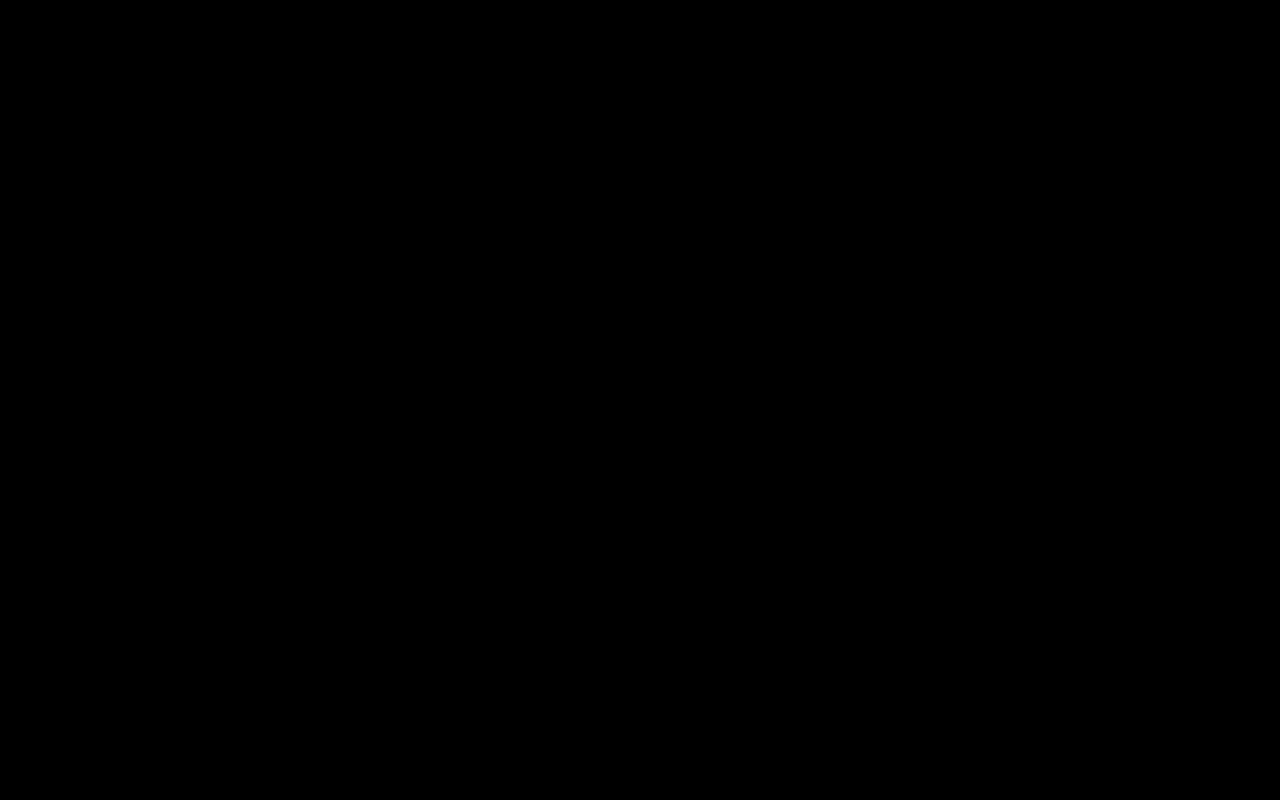
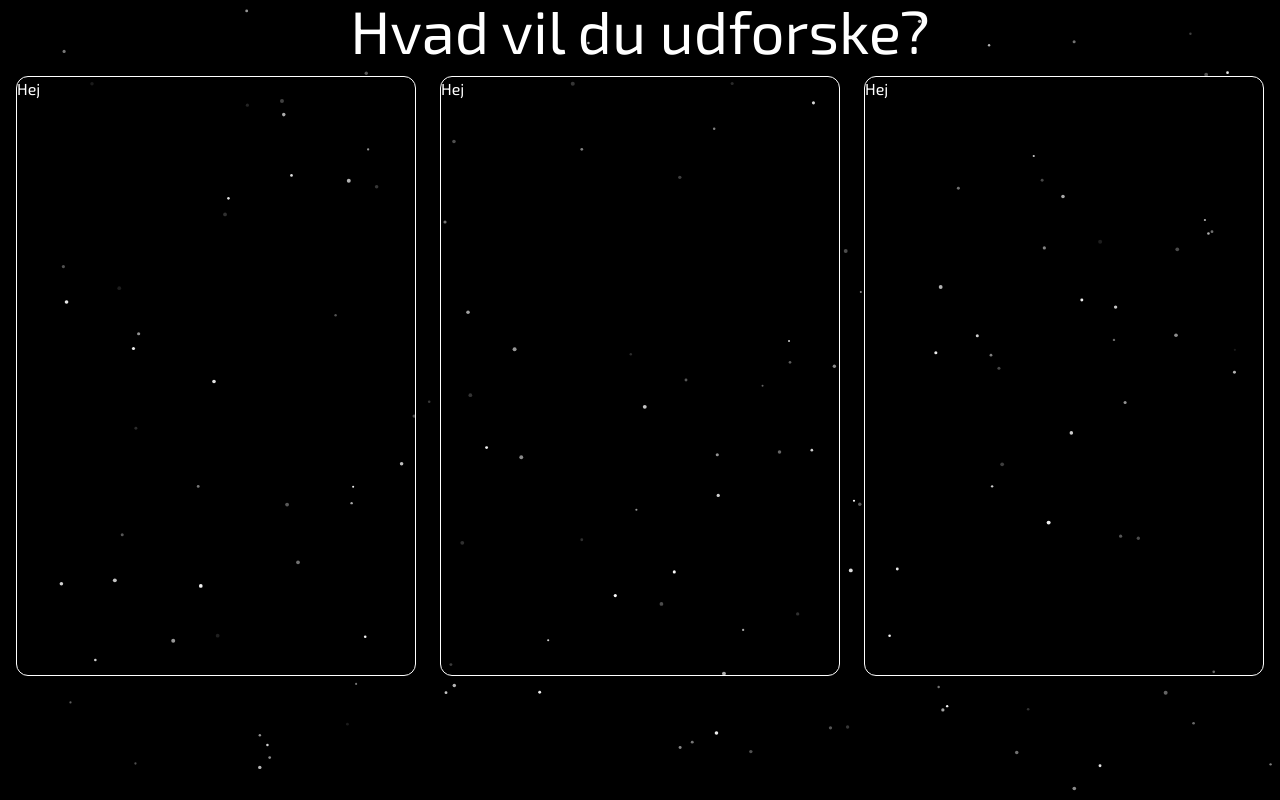
Before and after one commit to Olsen7351/Bachlor2025-Padel, a React (Vite) app in the folder frontend/bachelor2025-padel/: page /id in a window 1280 px wide. Before the commit this address had no page. Built offline with nearby package versions, Linux system fonts and the light colour scheme.

Commit message:
login, upload, styling

```diff
--- a/frontend/bachelor2025-padel/src/App.tsx
+++ b/frontend/bachelor2025-padel/src/App.tsx
@@ -1,7 +1,8 @@
 import {Route, Routes } from "react-router-dom"
 import './App.css'
 import LoginPage from "./features/login/LoginPage.tsx";
-import UploadPage from "./features/login/UploadPage.tsx";
+import UploadPage from "./features/upload/UploadPage.tsx";
+import AnalysisDashboard from "./features/analysis/AnalysisDashboard.tsx";
 
 function App() {
 
@@ -9,6 +10,7 @@ function App() {
               <Routes>
                   <Route index path="/" element={<LoginPage />} />
                   <Route path="/upload" element={<UploadPage/>} />
+                  <Route path="/id" element={<AnalysisDashboard/>} />
               </Routes>
   )
 }
--- /dev/null
+++ b/frontend/bachelor2025-padel/src/features/analysis/AnalysisDashboard.tsx
@@ -0,0 +1,28 @@
+import ParticleBackground from "../../globalComponents/ParticleBackground.tsx";
+import Animation from "../../globalComponents/Animation.tsx";
+
+const AnalysisDashboard = () => {
+    return (
+        <>
+        <title>Login</title>
+            <div className="relative min-h-screen overflow-hidden flex flex-col gap-10">
+                <ParticleBackground />
+
+                <Animation>
+                <div className="text-6xl text-center">
+                    Hvad vil du udforske?
+                </div>
+
+                <div className="grid grid-cols-3 gap-6 p-4">
+                    <div className="h-[calc(100vh-200px)] border w-full rounded-xl hover:bg-gray-600 transition cursor-pointer">Hej</div>
+                    <div className="h-full border w-full rounded-xl hover:bg-gray-600 transition cursor-pointer">Hej</div>
+                    <div className="h-full border w-full rounded-xl hover:bg-gray-600 transition cursor-pointer">Hej</div>
+                </div>
+
+                </Animation>
+        </div>
+        </>
+    );
+};
+
+export default AnalysisDashboard;
--- a/frontend/bachelor2025-padel/src/features/login/LoginPage.tsx
+++ b/frontend/bachelor2025-padel/src/features/login/LoginPage.tsx
@@ -1,5 +1,5 @@
 import type {FormEvent} from "react";
-import ParticleBackground from "./ParticleBackground.tsx";
+import ParticleBackground from "../../globalComponents/ParticleBackground.tsx";
 import { useNavigate } from "react-router-dom";
 import Animation from "../../globalComponents/Animation.tsx";
 
--- a/frontend/bachelor2025-padel/src/features/login/UploadPage.tsx
+++ b/frontend/bachelor2025-padel/src/features/upload/UploadPage.tsx
@@ -1,4 +1,4 @@
-import ParticleBackground from "./ParticleBackground.tsx";
+import ParticleBackground from "../../globalComponents/ParticleBackground.tsx";
 import Animation from "../../globalComponents/Animation.tsx";
 import {ArrowUpOnSquareStackIcon} from "@heroicons/react/24/outline";
 import {useState} from "react";
@@ -10,8 +10,8 @@ const UploadPage = () => {
     const [fileName, setFileName] = useState<string | null>(null);
 
     function handleAnalyse() {
-        alert("Analyse started for file: " + fileName);
-        navigate("/1234");
+        alert("Analyse er i gang...");
+        navigate("/id");
     }
 
     return (
```
Also changed, not shown: frontend/bachelor2025-padel/src/globalComponents/ParticleBackground.tsx (renamed from frontend/bachelor2025-padel/src/features/login/ParticleBackground.tsx).
